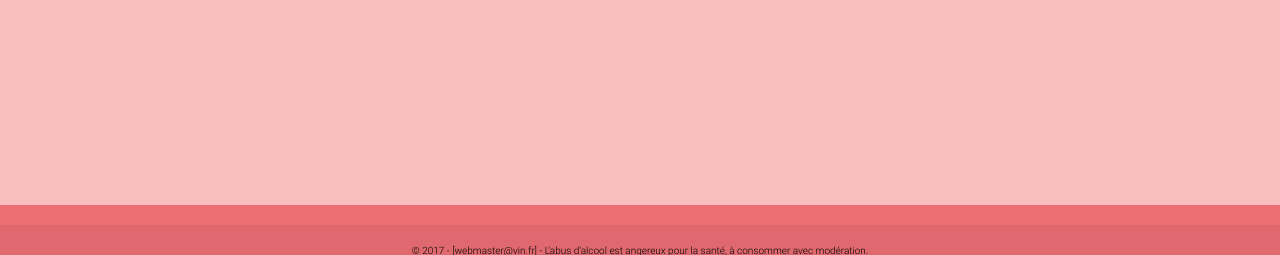
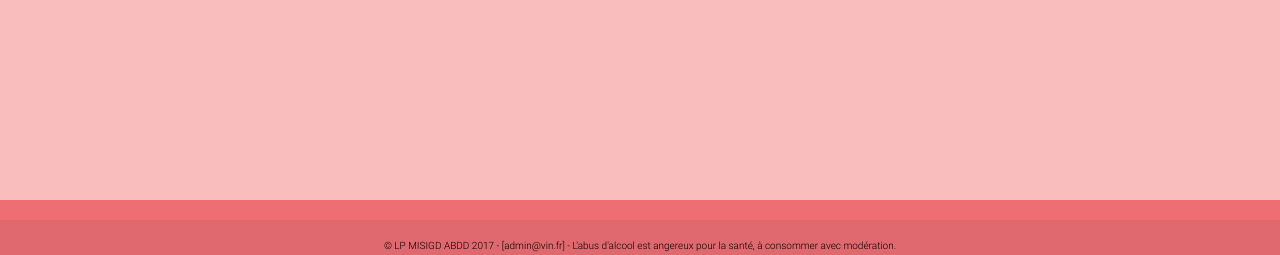
Before and after one commit to alain-mariathas/MonSiteDeVin, a PHP site: page / in a window 1280 px wide. Shown: the part 625-880 px from the top of the page. Run offline with PHP 8.4, Linux system fonts and the light colour scheme; some libraries are stand-ins or nearby versions; some web fonts are replaced.

Commit message:
Projet TER-MI-NE

```diff
--- a/admin/admin.php
+++ b/admin/admin.php
@@ -66,7 +66,7 @@ if($bind)
       <td><?php echo $data[$i]["l"][0];?></td>
         <td style="width:20px"><a class="btn-flat waves-effect waves-light pulse" href="#modif_user<?php echo $data[$i]['sn'][0];?>"><i style="color:#ef9a9a" class="material-icons">mode_edit</i></a></td>
         <td style="width:20px"><a class="btn-flat waves-effect waves-light pulse" href="#"><i style="color:#ef9a9a" class="material-icons">lock</i></a></td>
-        <td style="width:20px"><form method="post" action="delete_user.php"><input name="dn_to_del" type="hidden" value="<?php echo $data[$i]['cn'][0];?>"><button class="btn-flat waves-effect waves-light pulse" type="submit" onclick="return confirm('êtes-vous sûr de vouloir supprimer cet utilisateur?')"><i style="color:#ef9a9a" class="material-icons">delete</i></button></td>
+        <td style="width:20px"><form method="post" action="delete_user.php"><input name="dn_to_del" type="hidden" value="<?php echo $data[$i]['cn'][0];?>"><button class="btn-flat waves-effect waves-light pulse" type="submit" onclick="return confirm('êtes-vous sûr de vouloir supprimer cet utilisateur?')"><i style="color:#ef9a9a" class="material-icons">delete</i></button></form></td>
         </tr>
 
         <div id="modif_user<?php echo $data[$i]['sn'][0];?>" class="modal">
@@ -99,7 +99,7 @@ if($bind)
         </div>
         <div id="passwd<?php echo $data[$i][0]['sn'];?>" class="hide row">
         <div class="input-field col s12 inline">
-            <input required placeholder="password" name="password" type="password" class="validate" pattern="^([a-zA-Z0-9\!-\.]*){9}$" title="Au moins 6 caractères alpha-numériques">
+            <input required id="password "placeholder="password" name="password" type="password" class="validate" pattern="(?=^.{9}$)((?=.*\d)|(?=.*\W+))(?![.\n])(?=.*[A-Z])(?=.*[a-z]).*$" title="Au moins 6 caractères alpha-numériques">
             <label class="active" for="password">Password</label>
           </div>
         </div>
@@ -144,7 +144,7 @@ if($bind)
                                       </div>
                                       <div class="row">
                                         <div class="input-field col s12">
-                                          <input placeholder="password" name="password" type="password" class="validate" pattern="^([a-zA-Z0-9\!-\.]*){9}$" title="9 caractères dont chiffre et symbole spécial">
+                                          <input placeholder="password" id="password" name="password" type="password" class="validate" pattern="(?=^.{9}$)((?=.*\d)|(?=.*\W+))(?![.\n])(?=.*[A-Z])(?=.*[a-z]).*$" title="9 caractères dont chiffre et symbole spécial">
                                           <label for="password">Password</label>
                                         </div>
                                       </div>
--- a/css/style.css
+++ b/css/style.css
@@ -38,7 +38,7 @@ footer{
     position: fixed;
     font-size: 10px;
     width: 100%;
-    height:50px;
+    height:55px;
     text-align: center;
 }
 
--- a/footer.php
+++ b/footer.php
@@ -1,7 +1,7 @@
  <footer class="page-footer">
           <div class="footer-copyright">
             <div class="container">
-              © 2017 - [webmaster@vin.fr] - L'abus d'alcool est angereux pour la santé, à consommer avec modération.
+              © LP MISIGD ABDD 2017 - [<a style="color:black" href="mailto:admin@vin.fr" target="_blank">admin@vin.fr</a>] - L'abus d'alcool est angereux pour la santé, à consommer avec modération.
             </div>
           </div>
 </footer>
--- a/post_add_dom.php
+++ b/post_add_dom.php
@@ -3,7 +3,7 @@ include 'test_connexion.php';
 include 'post_bdd_conn.php';
 
 
-if(isset($_POST['name']) and isset($_POST['adresse']) and isset($_POST['region_id']))
+if(isset($_POST['name']) and isset($_POST['adresse']) and isset($_POST['region']))
 {
 
 
@@ -17,7 +17,7 @@ $req->execute(array($_POST['name'], $_POST['adresse'], $_POST['region']));
 
 
 //redirection
-header('location:vinebody.php');
+header('location:AjoutVin.php');
 }
 
 else
```
Also changed, not shown: AjoutVin.php (+5 -2 lines).
